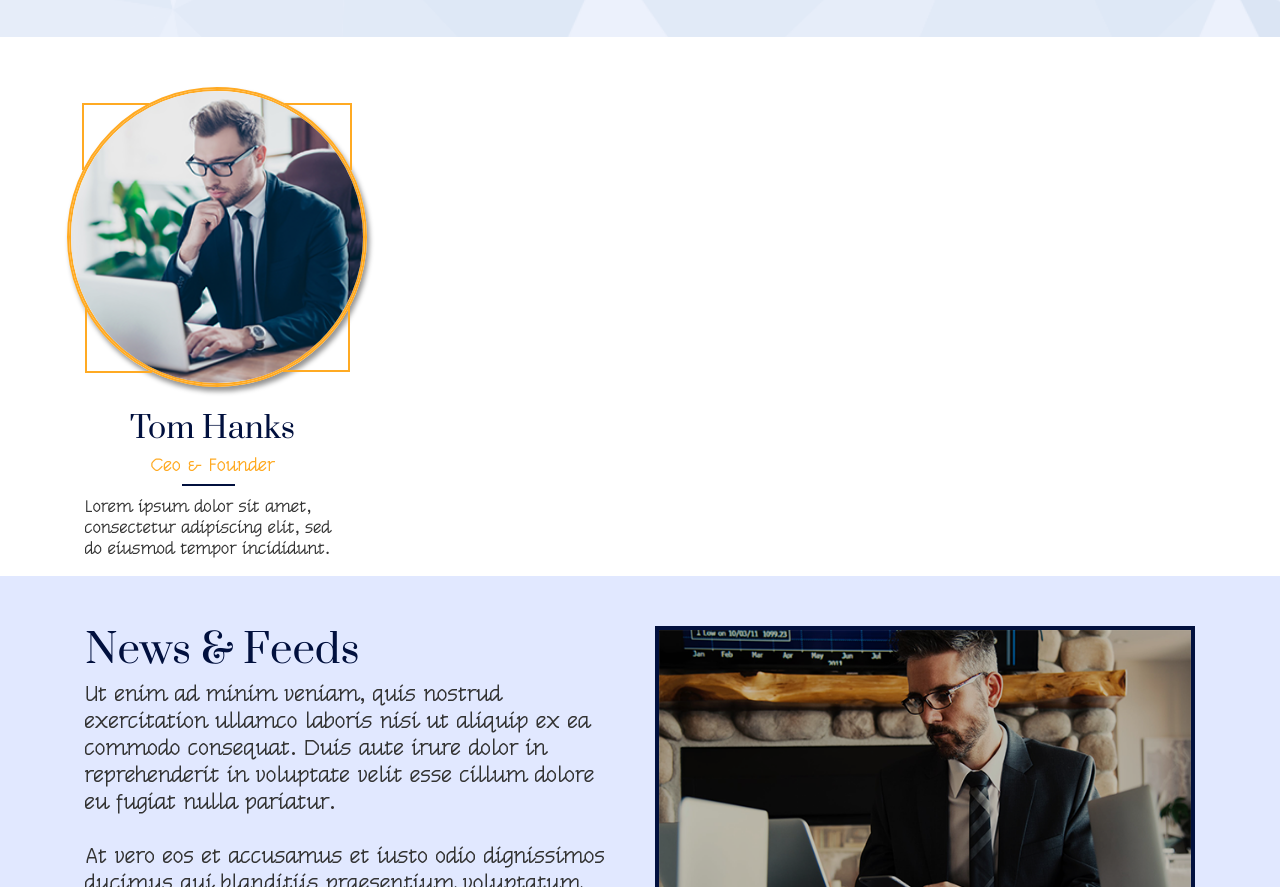
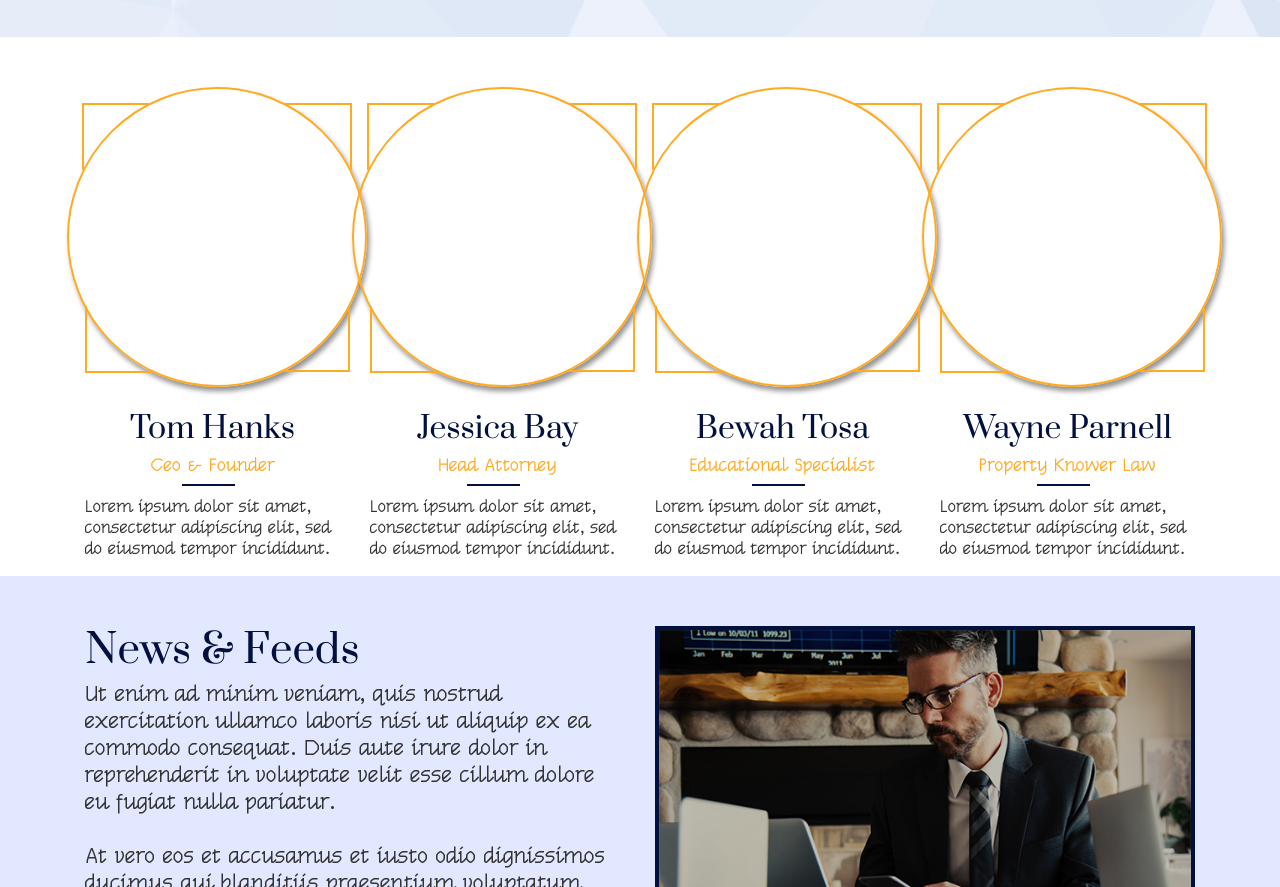
Before and after one commit to UsmanHaiderKhan/Law-Eight, a plain HTML site: page index.html in a window 1280 px wide. Shown: the part 2469-3356 px from the top of the page. Drawn offline with Linux system fonts and the light colour scheme.

Commit message:
update the structer of the index file

```diff
--- a/index.html
+++ b/index.html
@@ -68,11 +68,7 @@
                         <span id="two"></span>
                         <span id="three"></span>
                     </div>
-                    <button class="btn btn-dark d-inline-block d-lg-none ml-auto" type="button" data-toggle="collapse"
-                        data-target="#navbarSupportedContent" aria-controls="navbarSupportedContent"
-                        aria-expanded="false" aria-label="Toggle navigation">
-                        <i class="fas fa-align-justify"></i>
-                    </button>
+
                 </div>
             </nav>
 
@@ -395,13 +391,31 @@
             <section id="ttr">
                 <div class="container">
                     <div class="row mt-50">
+
                         <div class="col-lg-3 col-md-6">
-                            <div class="position-relative text-center bg-color radi">
-                                <img src="assets/Images/attr/at-1.png" class=" img-radius" alt="" srcset="">
-                                <span class="position-absolute small-box box-1"></span>
-                                <span class="position-absolute small-box box-2"></span>
-                                <span class="position-absolute small-box box-3"></span>
-                                <span class="position-absolute small-box box-4"></span>
+                            <div class="circle-img">
+                                <div class="containing">
+                                    <div class="position-relative text-center bg-color radi">
+                                        <!-- <img src="assets/Images/attr/at-1.png" class=" img-radius" alt="" srcset=""> -->
+                                        <span class="position-absolute small-box box-1"></span>
+                                        <span class="position-absolute small-box box-2"></span>
+                                        <span class="position-absolute small-box box-3"></span>
+                                        <span class="position-absolute small-box box-4"></span>
+                                    </div>
+                                    <div class="overlay">
+                                        <div class="text">
+                                            <a href="#" class="link-style">
+                                                <i class="flaticon-facebook-logo"></i>
+                                            </a>
+                                            <a href="" class="link-style">
+                                                <i class="flaticon-instagram"></i>
+                                            </a>
+                                            <a href="" class="link-style">
+                                                <i class="flaticon-linkedin-logo"></i>
+                                            </a>
+                                        </div>
+                                    </div>
+                                </div>
                             </div>
                             <h2 class="attr-name mt-24">Tom Hanks</h2>
                             <p class="attr-designation">Ceo & Founder</p>
@@ -411,6 +425,65 @@
                                 do eiusmod tempor incididunt.
                             </p>
                         </div>
+
+                        <div class="col-lg-3 col-md-6">
+                            <div class="circle-img">
+                                <div class="position-relative text-center bg-color radi">
+                                    <!-- <img src="assets/Images/attr/at-1.png" class=" img-radius" alt="" srcset=""> -->
+                                    <span class="position-absolute small-box box-1"></span>
+                                    <span class="position-absolute small-box box-2"></span>
+                                    <span class="position-absolute small-box box-3"></span>
+                                    <span class="position-absolute small-box box-4"></span>
+                                </div>
+                            </div>
+
+                            <h2 class="attr-name mt-24">Jessica Bay</h2>
+                            <p class="attr-designation">Head Attorney</p>
+                            <p class="attr-desc mt-20">
+                                Lorem ipsum dolor sit amet,
+                                consectetur adipiscing elit, sed
+                                do eiusmod tempor incididunt.
+                            </p>
+                        </div>
+                        <div class="col-lg-3 col-md-6">
+                            <div class="circle-img">
+                                <div class="position-relative text-center bg-color radi">
+                                    <!-- <img src="assets/Images/attr/at-1.png" class=" img-radius" alt="" srcset=""> -->
+                                    <span class="position-absolute small-box box-1"></span>
+                                    <span class="position-absolute small-box box-2"></span>
+                                    <span class="position-absolute small-box box-3"></span>
+                                    <span class="position-absolute small-box box-4"></span>
+                                </div>
+                            </div>
+
+                            <h2 class="attr-name mt-24">Bewah Tosa</h2>
+                            <p class="attr-designation">Educational Specialist</p>
+                            <p class="attr-desc mt-20">
+                                Lorem ipsum dolor sit amet,
+                                consectetur adipiscing elit, sed
+                                do eiusmod tempor incididunt.
+                            </p>
+                        </div>
+                        <div class="col-lg-3 col-md-6">
+                            <div class="circle-img">
+                                <div class="position-relative text-center bg-color radi">
+                                    <!-- <img src="assets/Images/attr/at-1.png" class=" img-radius" alt="" srcset=""> -->
+                                    <span class="position-absolute small-box box-1"></span>
+                                    <span class="position-absolute small-box box-2"></span>
+                                    <span class="position-absolute small-box box-3"></span>
+                                    <span class="position-absolute small-box box-4"></span>
+                                </div>
+                            </div>
+
+                            <h2 class="attr-name mt-24">Wayne Parnell</h2>
+                            <p class="attr-designation">Property Knower Law</p>
+                            <p class="attr-desc mt-20">
+                                Lorem ipsum dolor sit amet,
+                                consectetur adipiscing elit, sed
+                                do eiusmod tempor incididunt.
+                            </p>
+                        </div>
+
                     </div>
                 </div>
             </section>
```
